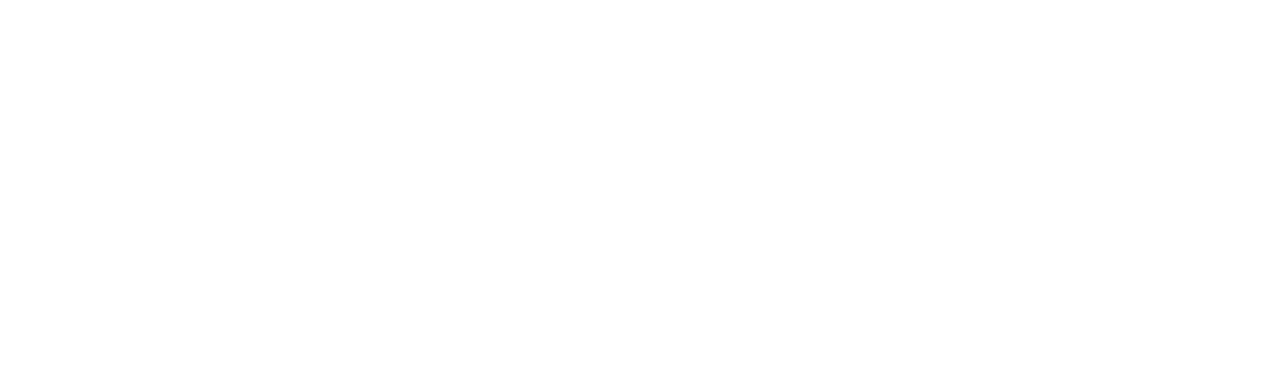
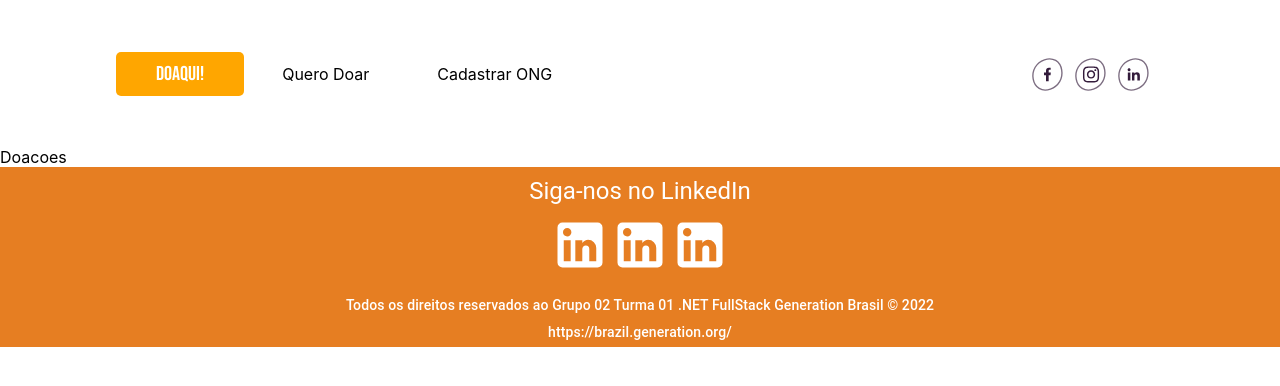
Before and after one commit to echiappone/IntegrationProjectFront-end, a React (Create React App) app in the folder doaqui/: page /doacoes in a window 1280 px wide. Before the commit this address had no page. Shown: the top 386 px of the page. Built offline with nearby package versions, Linux system fonts and the light colour scheme; a web font is replaced by a local one.

Commit message:
@Naomysantana{Task: Modificando pagina doação}

```diff
--- a/doaqui/src/App.tsx
+++ b/doaqui/src/App.tsx
@@ -6,6 +6,7 @@
 import './App.css';
 import CadastroDoacoes from './pages/cadastroDoacoes/CadastroDoacoes';
 import Login from './pages/login/Login';
+import Doacoes from './pages/doacoes/Doacoes';
 
 
 function App() {
@@ -18,6 +19,7 @@
           <Route path='/cadastro-usuario' element={<CadastroUsuario />} />
           <Route path='/fazer-doacao' element={<CadastroDoacoes />} />
           <Route path='/login' element={<Login />} />
+          <Route path='/doacoes' element={<Doacoes />} />
         </Routes>
       </Router>
 
--- a/doaqui/src/pages/doacoes/Doacoes.tsx
+++ b/doaqui/src/pages/doacoes/Doacoes.tsx
@@ -7,6 +7,7 @@
 function Doacoes() {
   return (
     <>
+
       <NavbarPages />
       <div>Doacoes</div>
       <Footer />
```
